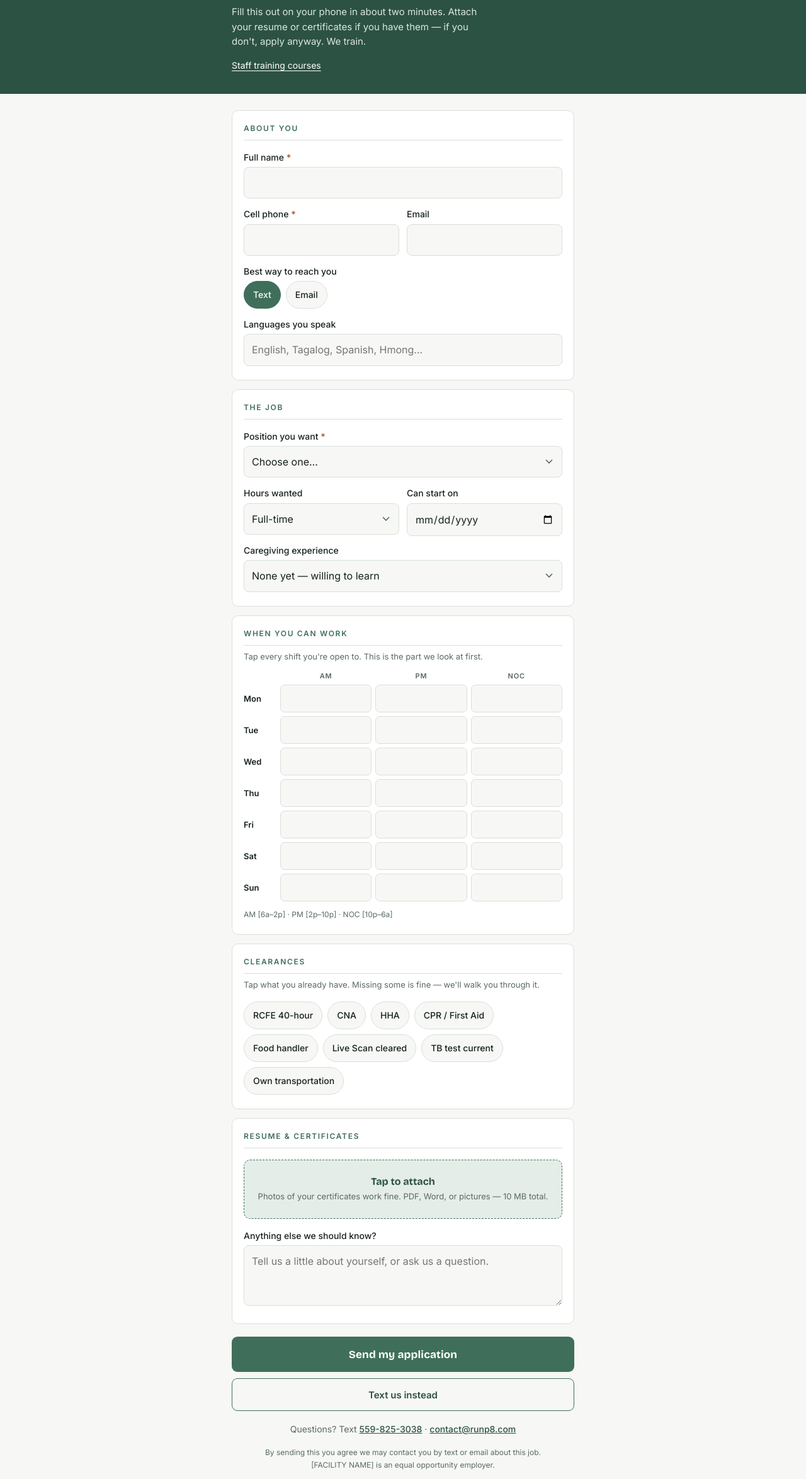
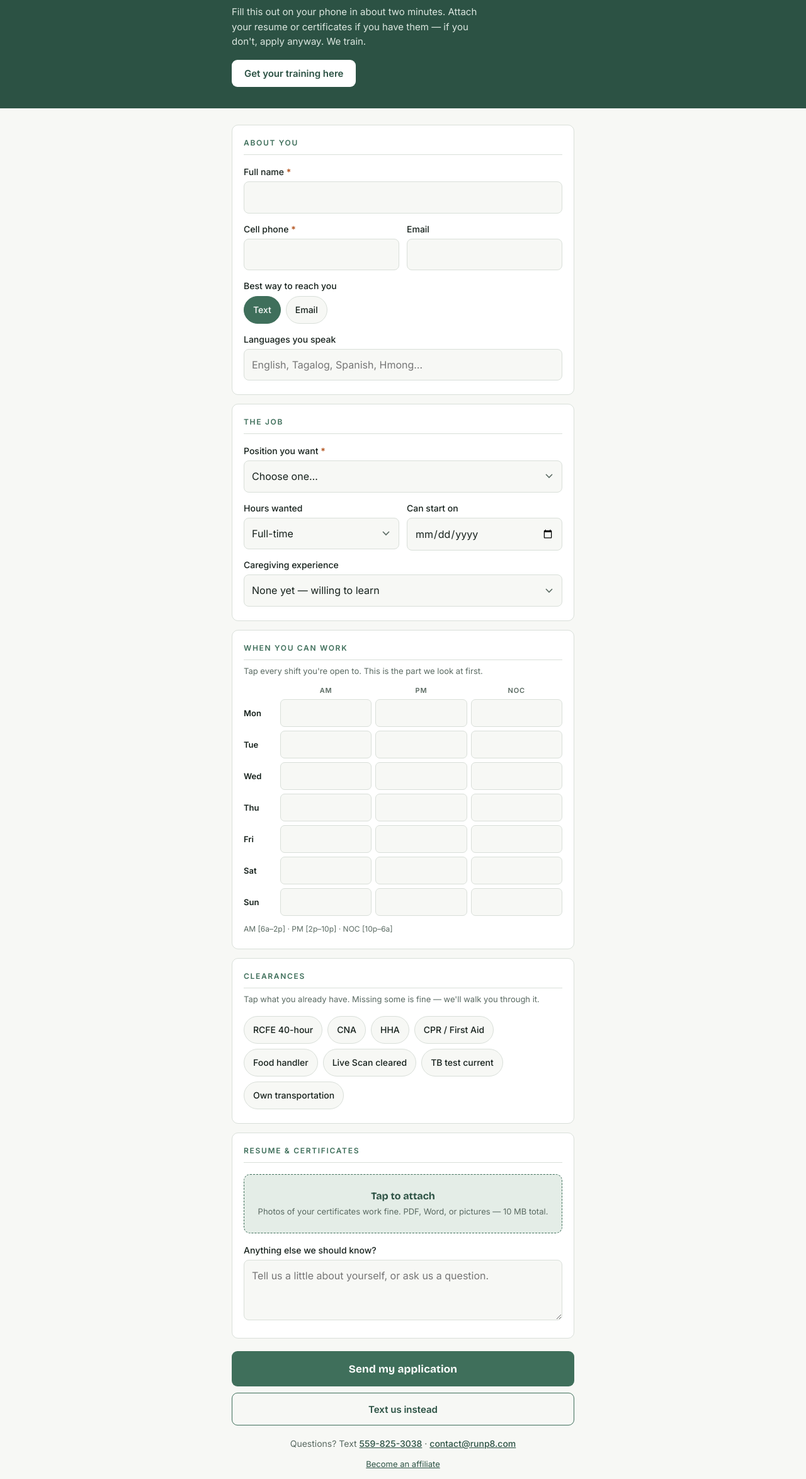
Before and after one commit to infomomtelo-sketch/ElisCare, a plain HTML site: page index.html in a window 1280 px wide. Shown: the part 170-2518 px from the top of the page at 63% size. Drawn offline with nearby package versions, Linux system fonts and the light colour scheme.

Commit message:
Make training CTA prominent, add affiliate footer link

```diff
--- a/index.html
+++ b/index.html
@@ -52,8 +52,8 @@ body{
   margin-bottom:12px;
 }
 .masthead p{font-size:15px;line-height:1.55;color:#DCE7E0;max-width:44ch}
-.masthead .trainlink{margin-top:16px;font-size:14px}
-.masthead .trainlink a{color:#fff;text-decoration:underline;text-underline-offset:3px}
+.masthead .trainlink{margin-top:18px}
+.masthead .trainlink a{display:inline-block;background:#fff;color:var(--sage-deep);font:700 15px/1 Inter,sans-serif;padding:14px 20px;border-radius:9px;text-decoration:none}
 
 /* ---------- sections ---------- */
 .sec{
@@ -224,6 +224,11 @@ body{
   margin-top:18px;text-align:center;
 }
 .reach a{color:var(--sage-deep);font-weight:500;white-space:nowrap}
+.affil{
+  font-size:13px;line-height:1.6;color:var(--ink-soft);
+  margin-top:10px;text-align:center;
+}
+.affil a{color:var(--sage-deep)}
 @media(prefers-reduced-motion:reduce){*{transition:none!important}}
 </style>
 </head>
@@ -234,7 +239,7 @@ body{
     <p class="eyebrow">Now hiring · Fresno, CA</p>
     <h1>Come take care of people with us.</h1>
     <p>Fill this out on your phone in about two minutes. Attach your resume or certificates if you have them — if you don't, apply anyway. We train.</p>
-    <p class="trainlink"><a href="training.html">Staff training courses</a></p>
+    <p class="trainlink"><a href="training.html">Get your training here</a></p>
   </div>
 </header>
 
@@ -407,6 +412,7 @@ body{
   <a class="alt" href="sms:+15598253038?&body=Hi%2C%20I'm%20interested%20in%20the%20caregiver%20job.%20My%20name%20is%3A%20">Text us instead</a>
 
   <p class="reach">Questions? Text <a href="sms:+15598253038">559-825-3038</a> · <a href="mailto:contact@runp8.com">contact@runp8.com</a></p>
+  <p class="affil"><a href="https://title-22.com/affiliates/">Become an affiliate</a></p>
 
   <p class="consent">By sending this you agree we may contact you by text or email about this job. <br>[FACILITY NAME] is an equal opportunity employer.</p>
 </form>
```
